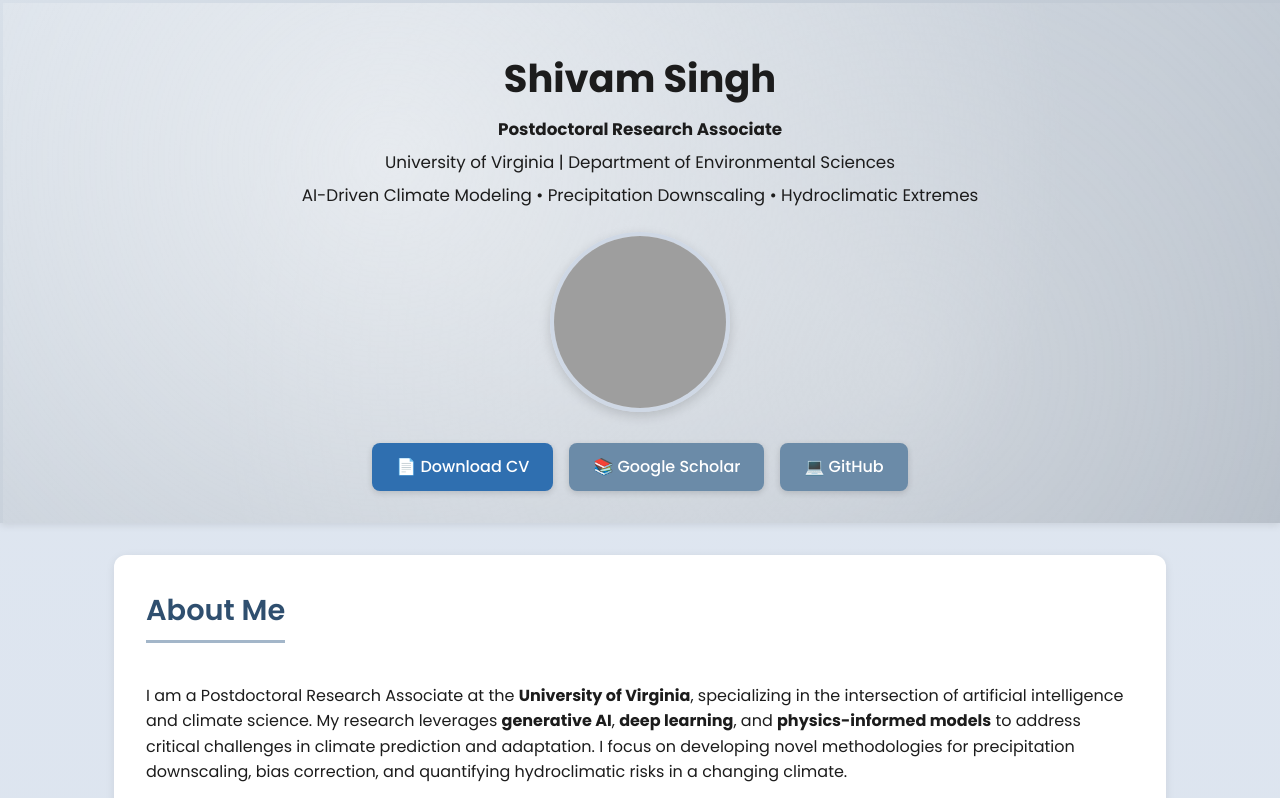
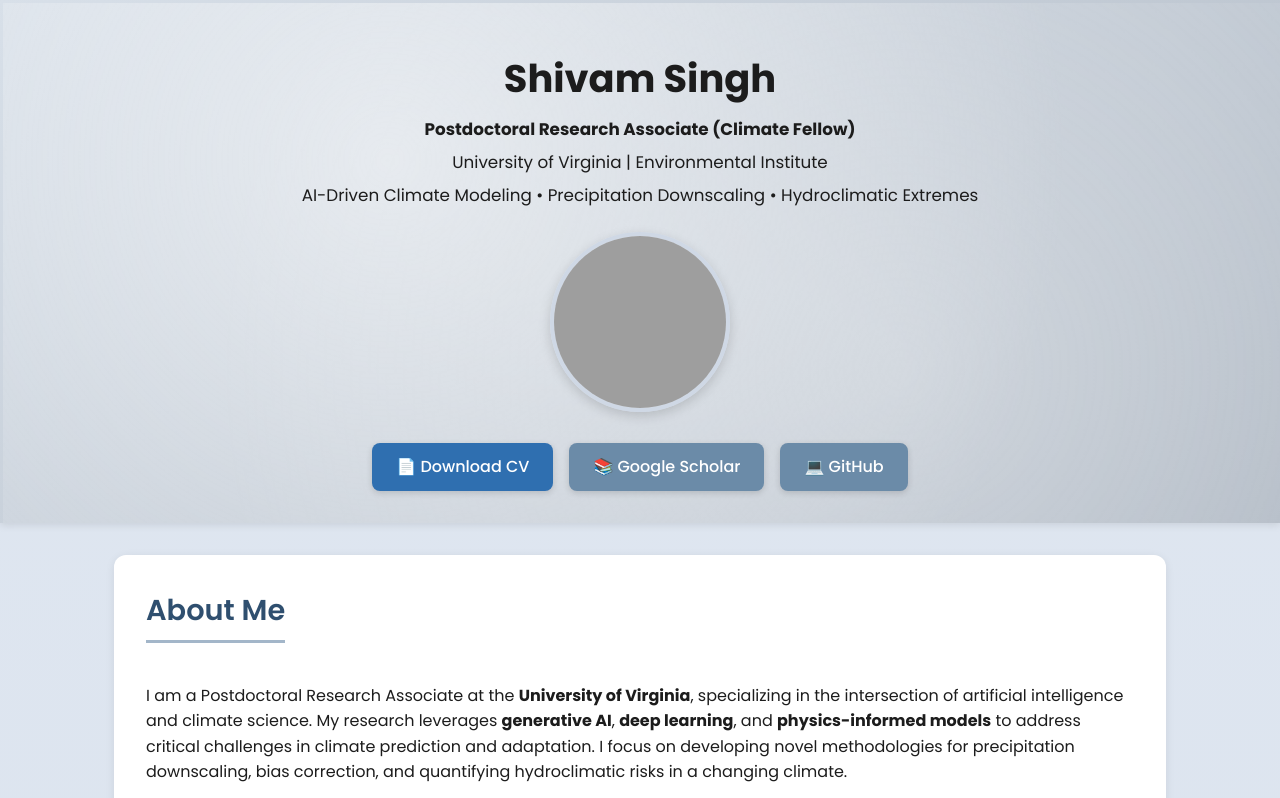
Before and after one commit to shivamsinghhada/shivamsinghhada.github.io, a plain HTML site: page index.html in a window 1280 px wide. Shown: the top 798 px of the page. Drawn offline with Linux system fonts and the light colour scheme; grey boxes are pictures that could not be loaded.

Commit message:
Update header information in index.html

```diff
--- a/index.html
+++ b/index.html
@@ -261,8 +261,8 @@
 
 <header>
   <h1>Shivam Singh</h1>
-  <p><strong>Postdoctoral Research Associate</strong></p>
-  <p>University of Virginia | Department of Environmental Sciences</p>
+  <p><strong>Postdoctoral Research Associate (Climate Fellow)</strong></p>
+  <p>University of Virginia | Environmental Institute</p>
   <p>AI-Driven Climate Modeling • Precipitation Downscaling • Hydroclimatic Extremes</p>
   <img src="image/me.jpeg" alt="Profile photo of Shivam Singh">
   <div class="header-buttons">
```
